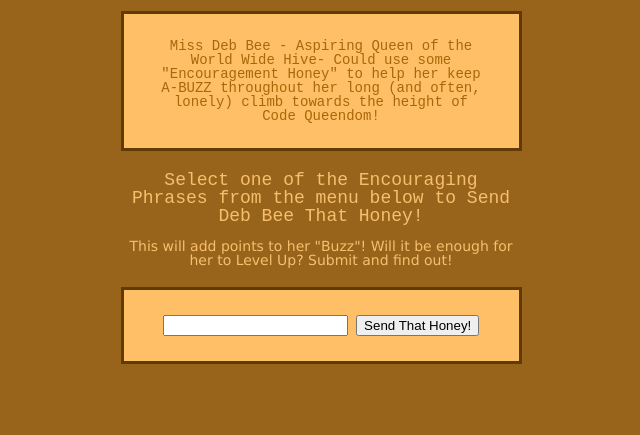
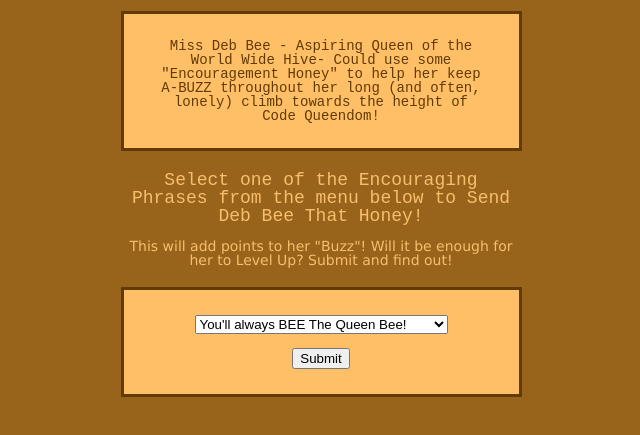
Before and after one commit to BumblesDeBee/send_honey, a plain HTML site: page index.html in a window 1280 px wide. Shown: the part 49-484 px from the top of the page, without its empty margins (319-959 px from the left). Drawn offline with Linux system fonts and the light colour scheme.

Commit message:
Modified index.html - Form skeleton complete

```diff
--- a/css/main.css
+++ b/css/main.css
@@ -17,7 +17,7 @@ h1 {
     border: 3px solid hsl(35, 90%, 20%);
     padding: 25px 35px;
     font-family: 'Courier New', Courier, monospace;
-    color: hsl(35, 90%, 35%);
+    color: hsla(35, 91%, 20%);
     background-color:  hsl(35, 100%, 70%);
     text-align: center;
     font-size: 14px;
--- a/index.html
+++ b/index.html
@@ -22,14 +22,19 @@
 
     <div class="box">
     <form action="/handling-form-page" method="POST">
-        <label></label><input>
-        <button>Send That Honey!</button>
+        <select name="honey">
+            <option value="woe1">You'll always BEE The Queen Bee!</option>
+            <option value="woe2">You're the Bee's Knees!</option>
+            <option value="woe3">Buzz On! You Rule the Hive!</option>
+            <option value="woe4">You're gonna make that money, honey!</option>
+            <option value="woe5">You are SWEET as Honey, Bee!</option>
+            <option value="woe6">Bee the Best Bee you can, Bee!</option>
+        </select>
+        <br>
+        <br>
+        <input type="submit">
     </form>
     </div>
 
-    <!--Filler JS
-    <button id="button">click me</button>
-    <script src="js/scripts.js"></script>
-    -->
 </body>
 </html>
```
